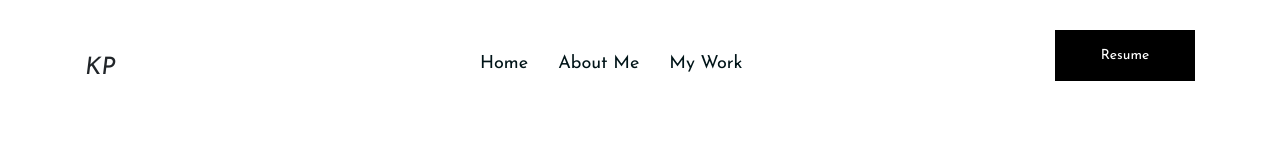
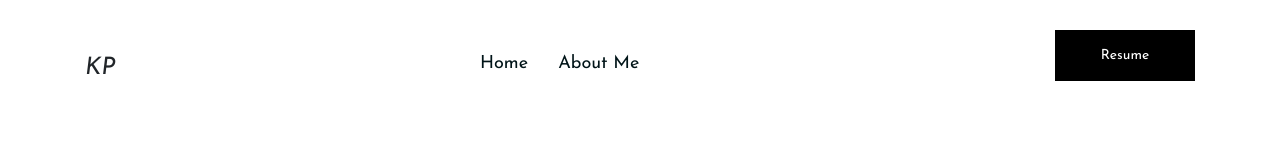
Before and after one commit to khushboopanchal/khushboopanchal.github.io, a plain HTML site: page aboutme.html in a window 1280 px wide. Shown: the top 157 px of the page. Drawn offline with Linux system fonts and the light colour scheme.

Commit message:
Update aboutme.html
removing work link

```diff
--- a/aboutme.html
+++ b/aboutme.html
@@ -59,7 +59,7 @@
                         <ul>
                             <li><a href="index.html">Home</a></li>
                             <li><a href="aboutme.html">About Me</a></li>
-                            <li><a href="mywork.html">My Work</a></li>
+                            <!--<li><a href="mywork.html">My Work</a></li>-->
                         </ul>
                     </nav>
                 </div>
```
